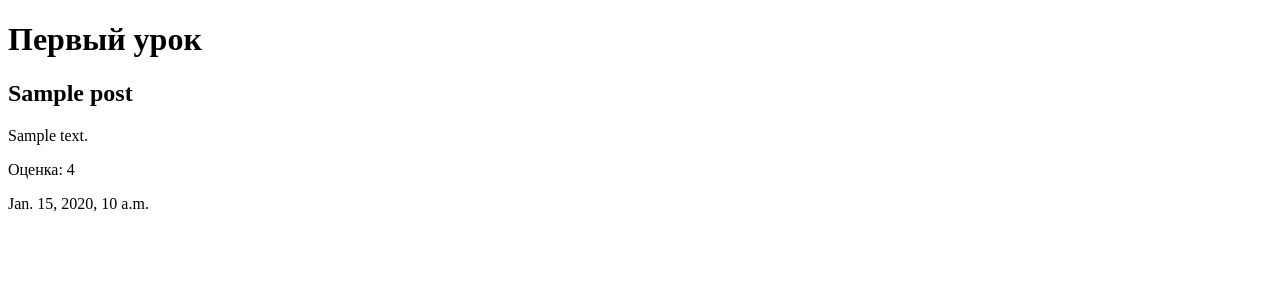
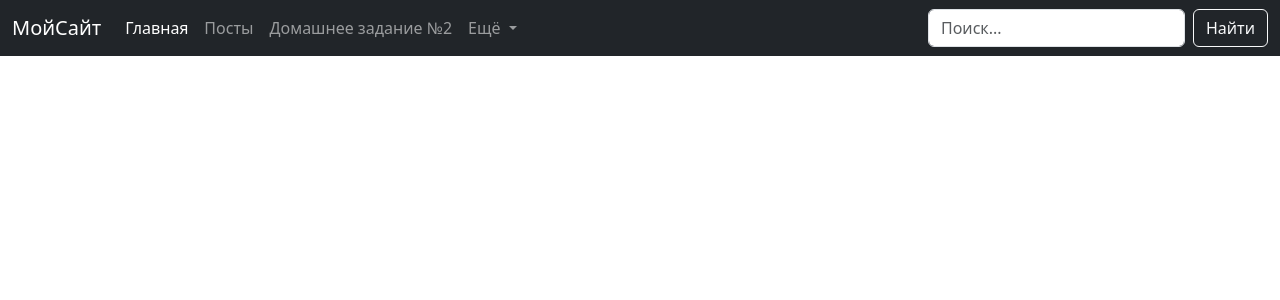
Before and after one commit to miki050405/M4, a Django app: page / in a window 1280 px wide. Shown: the top 300 px of the page. Run offline with Django 5.2, Linux system fonts and the light colour scheme; tables that the repository leaves empty hold one stand-in row (values such as "Sample post").

Commit message:
Added homework 2

```diff
--- a/blog/urls.py
+++ b/blog/urls.py
@@ -16,10 +16,12 @@ Including another URLconf
 """
 from django.contrib import admin
 from django.urls import path
-from posts.views import home, post
+from posts.views import home, post, get_post, homework2
 
 urlpatterns = [
     path('admin/', admin.site.urls),
-    path("home/", home),
-    path("", post),
+    path('', home, name = 'home'),
+    path('posts/',post, name='posts'),
+    path('posts/<int:id>/', get_post, name = 'post'),
+    path('posts/hw2/',homework2, name = 'homework2')
 ]
--- a/posts/models.py
+++ b/posts/models.py
@@ -1,16 +1,19 @@
 from django.db import models
+# Create your models here.
 
-# Create your models here.
 class Post(models.Model):
+    """Post class"""
     title = models.CharField(max_length=255)
     content = models.TextField()
     rate = models.IntegerField()
-    user = models.IntegerField(null=True, blank=True)
+    is_published = models.BooleanField(default=True)
+    user = models.IntegerField(null = True, blank=True)
     created_at = models.DateTimeField(auto_now_add=True)
     updated_at = models.DateTimeField(auto_now=True)
+    category = models.CharField(null=True,blank=True)
 
     def __str__(self) -> str:
-        return f"{self.title} -- {self.content[:10]}"
+        return f"({self.title} -- {self.content[:10]})"
 
     class Meta:
         verbose_name = "Posts"
--- a/posts/views.py
+++ b/posts/views.py
@@ -1,16 +1,20 @@
+from django.shortcuts import render, get_object_or_404
+from posts.models import Post
+from django.http import HttpResponse
+from posts.posts import get_posts_filter_by_rate
 # Create your views here.
-from django.http import HttpResponse
-from django.shortcuts import render
-
-from posts.models import Post
-
-
 def home(request):
-    post = Post.objects.get(id=1)
-    return HttpResponse(f"<h1>Text</h1>  ---- {post.title} <br> {post.content}")
-
+    return render(request, "base.html")
 
 def post(request):
-    post = Post.objects.get(id=1)
+    posts = get_posts_filter_by_rate(2)
+    return render(request, template_name="posts/posts.html", context={"posts": posts})
 
-    return render(request, template_name="base.html", context={"post": post})
+def get_post(request, id):
+    post = get_object_or_404(Post, id=id)
+
+    return render(request, template_name="posts/post.html", context={"post": post})
+
+def homework2(request):
+    posts = Post.objects.filter(is_published = True, rate__gt = 5)
+    return render(request, template_name="posts/posts.html", context={"posts": posts})
--- a/templates/base.html
+++ b/templates/base.html
@@ -1,19 +1,85 @@
 <!DOCTYPE html>
-<html lang="en">
+<html lang="ru">
 <head>
     <meta charset="UTF-8">
     <meta name="viewport" content="width=device-width, initial-scale=1.0">
-    <title>Document</title>
+    <title>{% block title %}Мой сайт{% endblock %}</title>
+
+    <!-- Bootstrap 5 CSS -->
+    <link href="https://cdn.jsdelivr.net/npm/bootstrap@5.3.3/dist/css/bootstrap.min.css"
+          rel="stylesheet"
+          integrity="sha384-QWTKZyjpPEjISv5WaRU9OFeRpok6YctnYmDr5pNlyT2bRjXh0JMhjY6hW+ALEwIH"
+          crossorigin="anonymous">
+
+    <!-- Дополнительные стили (если нужно) -->
+    <style>
+        body {
+            padding-top: 56px; /* высота навбара */
+        }
+    </style>
 </head>
 <body>
-    <h1>Первый урок</h1>
-    {% if post %}
-    <h2>{{ post.title }}</h2>
-    <p>{{post.content}}</p>
-    <p>Оценка: {{post.rate}}</p>
-    <p>{{post.created_at}}</p>
-    {% else %}
-    <h2>Постов пока нет!</h2>
-    {% endif %}
+
+    <!-- Navbar -->
+    <nav class="navbar navbar-expand-lg navbar-dark bg-dark fixed-top">
+        <div class="container-fluid">
+
+            <a class="navbar-brand" href="#">МойСайт</a>
+
+            <button class="navbar-toggler" type="button"
+                    data-bs-toggle="collapse"
+                    data-bs-target="#navbarSupportedContent"
+                    aria-controls="navbarSupportedContent"
+                    aria-expanded="false"
+                    aria-label="Toggle navigation">
+                <span class="navbar-toggler-icon"></span>
+            </button>
+
+            <div class="collapse navbar-collapse" id="navbarSupportedContent">
+                <ul class="navbar-nav me-auto mb-2 mb-lg-0">
+                    <li class="nav-item">
+                        <a class="nav-link active" aria-current="page" href="#">Главная</a>
+                    </li>
+                    <li class="nav-item">
+                        <a class="nav-link" href="{% url 'posts' %}">Посты</a>
+                    </li>
+                    <li class="nav-item">
+                        <a class="nav-link" href="{% url 'homework2' %}">Домашнее задание №2</a>
+                    </li>
+                    <li class="nav-item dropdown">
+                        <a class="nav-link dropdown-toggle" href="#" role="button"
+                           data-bs-toggle="dropdown" aria-expanded="false">
+                            Ещё
+                        </a>
+                        <ul class="dropdown-menu">
+                            <li><a class="dropdown-item" href="#">Another action</a></li>
+                            <li><hr class="dropdown-divider"></li>
+                            <li><a class="dropdown-item" href="#">Something else here</a></li>
+                        </ul>
+                    </li>
+                </ul>
+
+                <!-- Поисковая форма -->
+                <form class="d-flex" role="search">
+                    <input class="form-control me-2"
+                           type="search"
+                           placeholder="Поиск..."
+                           aria-label="Search">
+                    <button class="btn btn-outline-light" type="submit">Найти</button>
+                </form>
+            </div>
+        </div>
+    </nav>
+
+    <!-- Основное содержимое -->
+    <div class="container mt-4">
+        {% block content %}
+        {% endblock %}
+    </div>
+
+    <!-- Bootstrap 5 JS -->
+    <script src="https://cdn.jsdelivr.net/npm/bootstrap@5.3.3/dist/js/bootstrap.bundle.min.js"
+            integrity="sha384-YvpcrYf0tY3lHB60NNkmXc5s9fDVZLESaAA55NDzOxhy9GkcIdslK1eN7N6jIeHz"
+            crossorigin="anonymous"></script>
 </body>
 </html>
```
Also changed, not shown: posts/posts.py (added, +14 -0 lines), templates/posts/post.html (added, +17 -0 lines), templates/posts/posts.html (added, +16 -0 lines), posts/migrations/0003_post_category_post_is_published.py (added).
